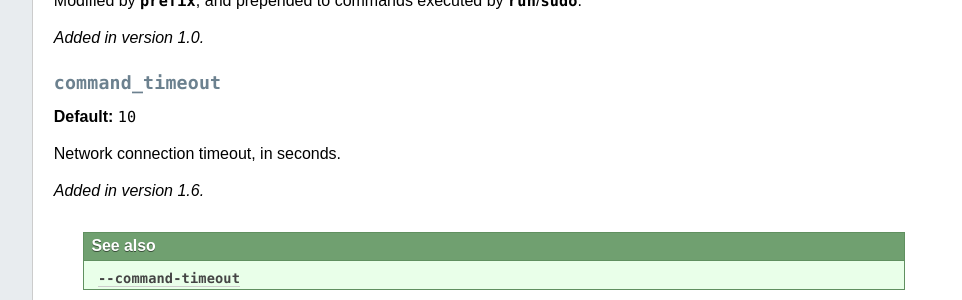
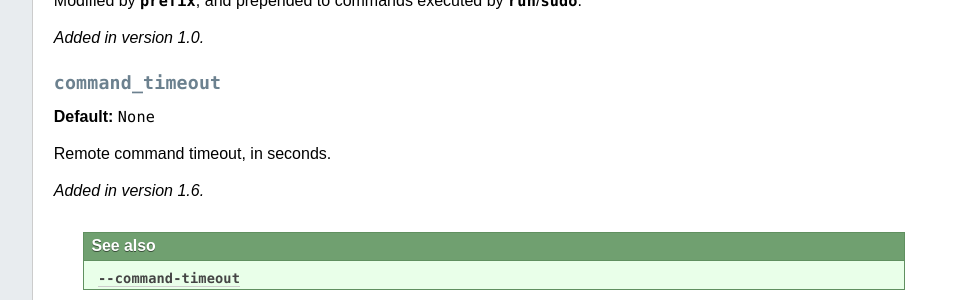
Before and after one commit to fabric/fabric, a Sphinx documentation site: the page built from docs/usage/env.rst, in a window 1280 px wide and 900 px high, scrolled down 2927 px. Shown: the part 152-452 px from the top of the window, without its empty margins (224-1186 px from the left). Built offline with Sphinx 7.4.7, drawn with Linux system fonts in a browser that asks for light colours.

Commit message:
Fix remote command timeout doc

```diff
--- a/docs/usage/env.rst
+++ b/docs/usage/env.rst
@@ -187,9 +187,9 @@ executed by `~fabric.operations.run`/`~fabric.operations.sudo`.
 ``command_timeout``
 -------------------
 
-**Default:** ``10``
+**Default:** ``None``
 
-Network connection timeout, in seconds.
+Remote command timeout, in seconds.
 
 .. versionadded:: 1.6
 .. seealso:: :option:`--command-timeout`
```
